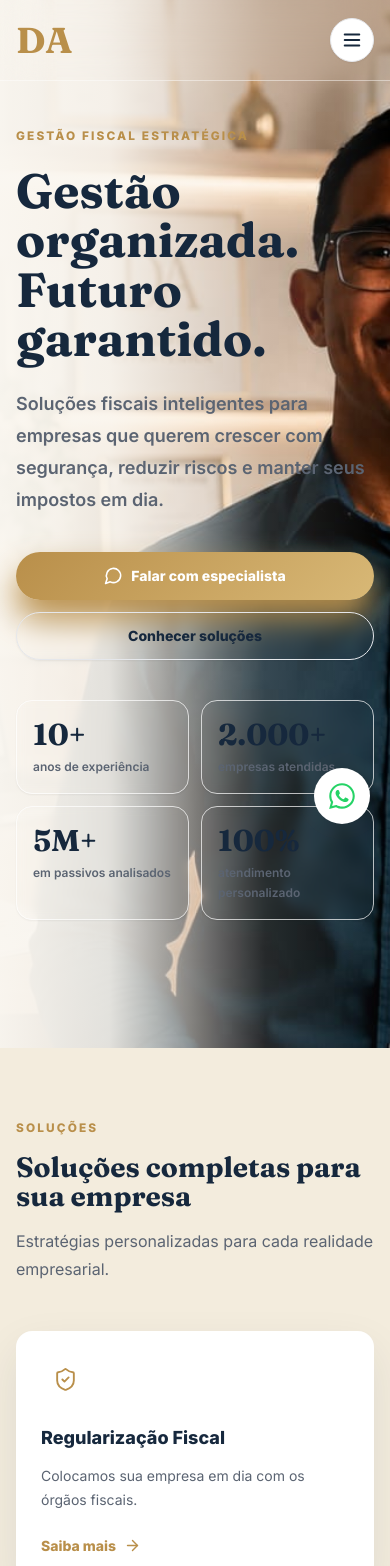
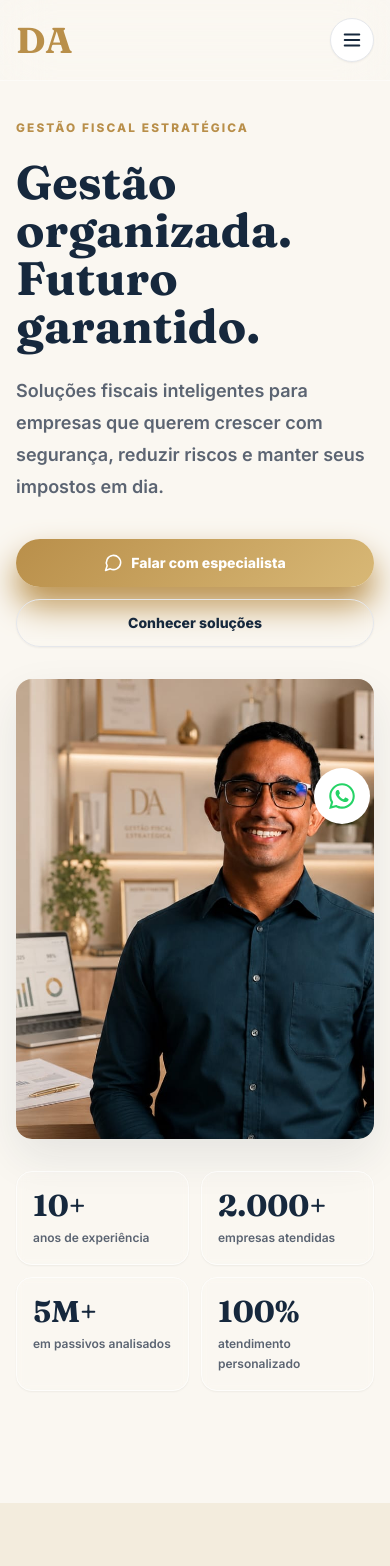
Before and after one commit to samuarchanjo-cloud/danielarchanjocontabilidade, a React (Vite) app: page / in a window 390 px wide. Shown: the top 1566 px of the page. Built offline with nearby package versions, Linux system fonts and the light colour scheme.

Commit message:
Ajuste na foto da hero para versao mobile

```diff
--- a/src/components/sections/Hero.jsx
+++ b/src/components/sections/Hero.jsx
@@ -27,15 +27,15 @@ function Hero() {
   const [metricsRef, active] = useInView({ threshold: 0.25 });
 
   return (
-    <section id={hero.id} className="relative min-h-[112svh] overflow-hidden bg-bg pt-20 md:min-h-screen">
+    <section id={hero.id} className="relative overflow-hidden bg-bg pt-20 md:min-h-screen">
       <img
         src={heroImage}
         alt=""
-        className="hero-mobile-image absolute inset-0 h-full w-full object-cover md:object-center"
+        className="absolute inset-0 hidden h-full w-full object-cover object-center md:block"
       />
-      <div className="hero-mobile-overlay absolute inset-0" />
+      <div className="hero-mobile-overlay absolute inset-0 hidden md:block" />
 
-      <div className="container-page relative z-10 flex min-h-[calc(112svh-80px)] items-start pb-32 pt-12 md:min-h-[calc(100vh-80px)] md:items-center md:py-12">
+      <div className="container-page relative z-10 flex pb-28 pt-10 md:min-h-[calc(100vh-80px)] md:items-center md:py-12">
         <motion.div
           initial={{ opacity: 0, y: 26 }}
           animate={{ opacity: 1, y: 0 }}
@@ -43,7 +43,7 @@ function Hero() {
           className="max-w-2xl"
         >
           <p className="eyebrow">{hero.eyebrow}</p>
-          <h1 className="heading-xl mt-5">
+          <h1 className="hero-title-mobile heading-xl mt-5">
             {hero.title.map((line) => (
               <span key={line} className="block">
                 {line}
@@ -76,7 +76,17 @@ function Hero() {
             </motion.a>
           </div>
 
-          <div ref={metricsRef} className="mt-10 grid grid-cols-2 gap-3 md:grid-cols-4">
+          <div className="relative mt-8 overflow-hidden rounded-2xl bg-bg-alt shadow-soft md:hidden">
+            <img
+              src={heroImage}
+              alt=""
+              className="h-[clamp(360px,58svh,460px)] w-full object-cover object-[74%_top]"
+            />
+            <div className="pointer-events-none absolute inset-x-0 top-0 h-20 bg-gradient-to-b from-bg/45 to-transparent" />
+            <div className="pointer-events-none absolute inset-x-0 bottom-0 h-20 bg-gradient-to-t from-bg/35 to-transparent" />
+          </div>
+
+          <div ref={metricsRef} className="mt-8 grid grid-cols-2 gap-3 md:mt-10 md:grid-cols-4">
             {hero.metrics.map((metric) => (
               <Metric key={metric.label} metric={metric} active={active} />
             ))}
--- a/src/index.css
+++ b/src/index.css
@@ -99,10 +99,6 @@ button {
     var(--color-bg-alt);
 }
 
-.hero-mobile-image {
-  object-position: 62% center;
-}
-
 .hero-mobile-overlay {
   background: linear-gradient(
     90deg,
@@ -112,6 +108,12 @@ button {
     rgba(250, 247, 241, 0.15) 68%,
     rgba(250, 247, 241, 0) 100%
   );
+}
+
+@media (max-width: 767.98px) {
+  .hero-title-mobile {
+    font-size: clamp(2.55rem, 12vw, 4rem);
+  }
 }
 
 @media (min-width: 768px) {
```
